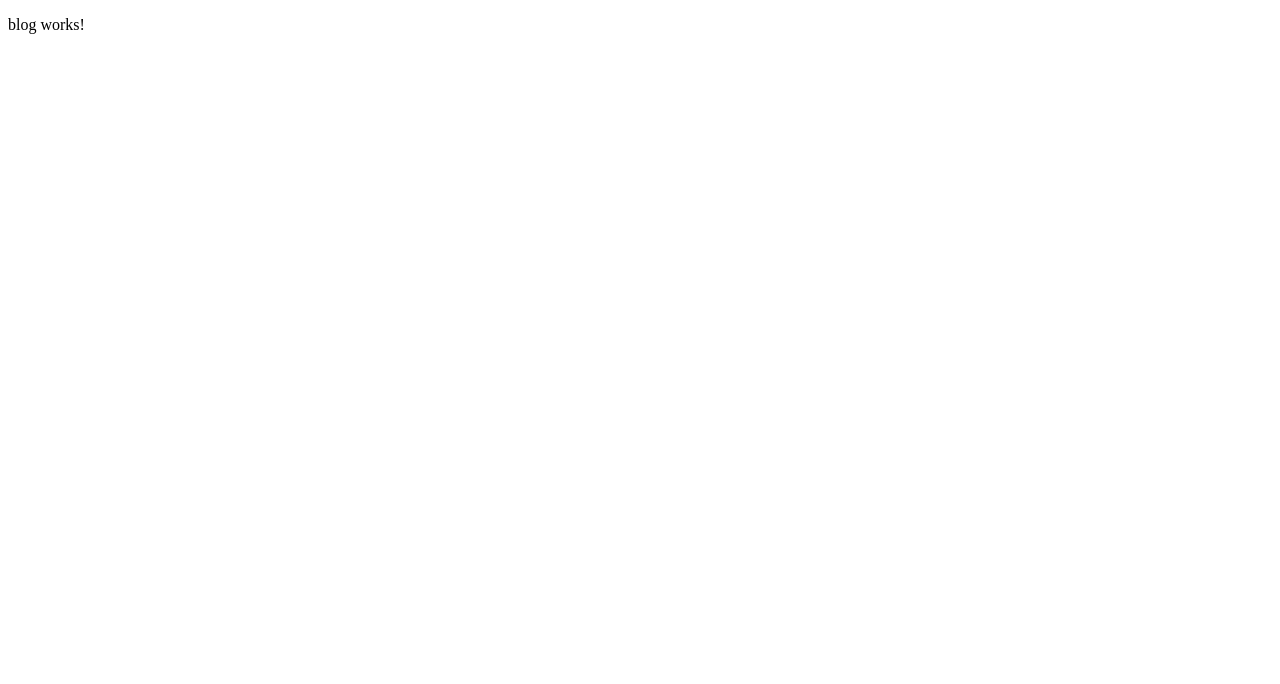
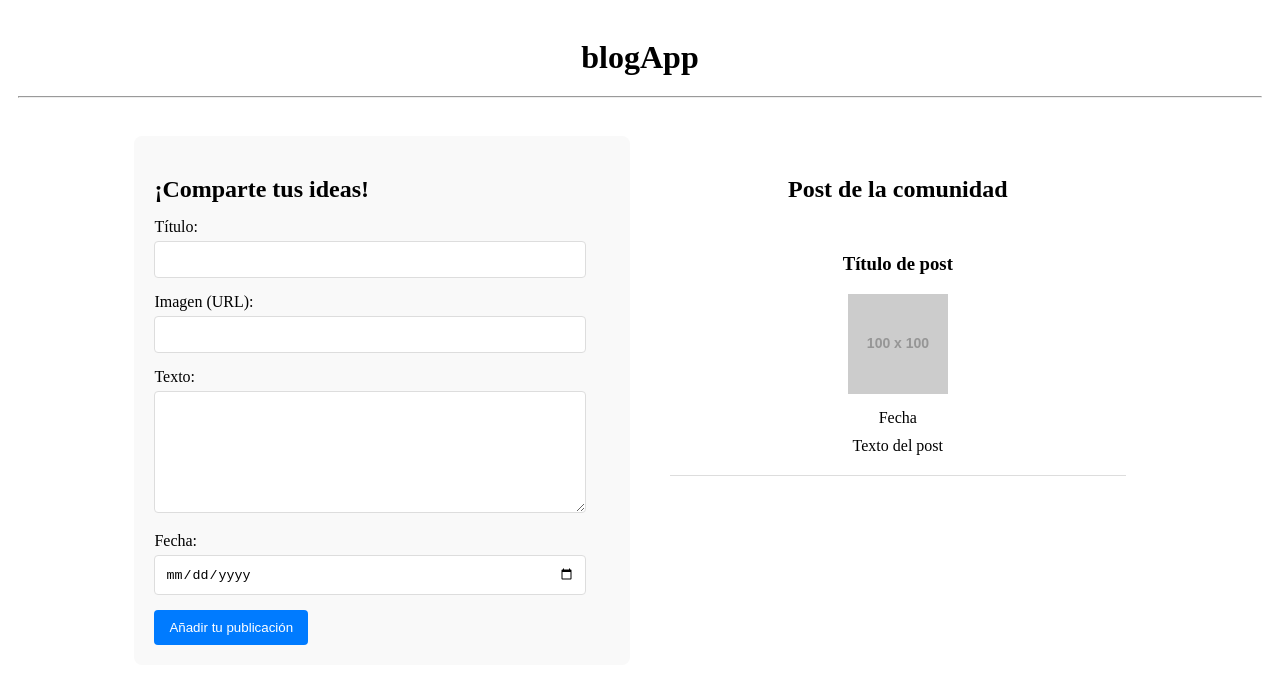
Before and after one commit to Nacser/blogApp, an Angular app in the folder blogApp/: page / in a window 1280 px wide. Shown: the top 684 px of the page. Built offline with nearby package versions, Linux system fonts and the light colour scheme.

Commit message:
Html y css básico

```diff
--- a/blogApp/src/app/blog/blog.component.css
+++ b/blogApp/src/app/blog/blog.component.css
@@ -0,0 +1,101 @@
+header {
+    padding: 10px;
+  }
+
+  h1 {
+    text-align: center;
+    margin-bottom: 20px;
+  }
+
+  hr {
+  color: black;
+  }
+
+  .container {
+    display: flex;
+    gap: 20px;
+    width: 80%;
+    margin: 0 auto;
+    padding: 20px;
+  }
+
+
+  .form-section {
+    flex: 1;
+    background: #f9f9f9;
+    padding: 20px;
+    border-radius: 8px;
+    margin-bottom: 30px;
+  }
+
+  .form-section h2 {
+    margin-bottom: 15px;
+  }
+
+  .form-group {
+    margin-bottom: 15px;
+  }
+
+  .form-group label {
+    display: block;
+    margin-bottom: 5px;
+  }
+
+  .form-group input,
+  .form-group textarea {
+    width: 90%;
+    padding: 10px;
+    border: 1px solid #ddd;
+    border-radius: 4px;
+  }
+
+  .form-group textarea {
+    height: 100px;
+  }
+
+  button {
+    background: #007bff;
+    color: #fff;
+    border: none;
+    padding: 10px 15px;
+    border-radius: 4px;
+    cursor: pointer;
+  }
+
+  button:hover {
+    background: #0056b3;
+  }
+
+  .list-section {
+    flex: 1;
+    padding: 20px;
+    text-align: center;
+  }
+
+  .list-section h2 {
+    margin-bottom: 15px;
+  }
+
+  .list-section ul {
+    list-style-type: none;
+    padding: 0;
+  }
+
+  .list-section li {
+    border-bottom: 1px solid #ddd;
+    padding: 15px 0;
+    display: flex;
+    flex-direction: column;
+    align-items: center;
+  }
+
+  .list-section img {
+    max-width: 100px;
+    height: auto;
+    display: block;
+    margin-bottom: 10px;
+  }
+
+  .list-section p {
+    margin: 5px 0;
+  }
--- a/blogApp/src/app/blog/blog.component.html
+++ b/blogApp/src/app/blog/blog.component.html
@@ -1 +1,44 @@
-<p>blog works!</p>
+<header>
+  <h1>blogApp</h1>
+  <hr />
+</header>
+<div class="container">
+  <div class="form-section">
+    <h2>¡Comparte tus ideas!</h2>
+    <form>
+      <div class="form-group">
+        <label>Título:</label>
+        <input id="title" name="title" required />
+      </div>
+
+      <div class="form-group">
+        <label for="image">Imagen (URL):</label>
+        <input id="image" name="image" required />
+      </div>
+
+      <div class="form-group">
+        <label for="text">Texto:</label>
+        <textarea id="text" name="text" required></textarea>
+      </div>
+
+      <div class="form-group">
+        <label for="date">Fecha:</label>
+        <input id="date" type="date" name="date" required />
+      </div>
+
+      <button type="submit">Añadir tu publicación</button>
+    </form>
+  </div>
+
+  <div class="list-section">
+    <h2>Post de la comunidad</h2>
+    <ul>
+      <li>
+        <h3>Título de post</h3>
+        <img src="https://via.placeholder.com/100" alt="Título de post" />
+        <p>Fecha</p>
+        <p>Texto del post</p>
+      </li>
+    </ul>
+  </div>
+</div>
```
